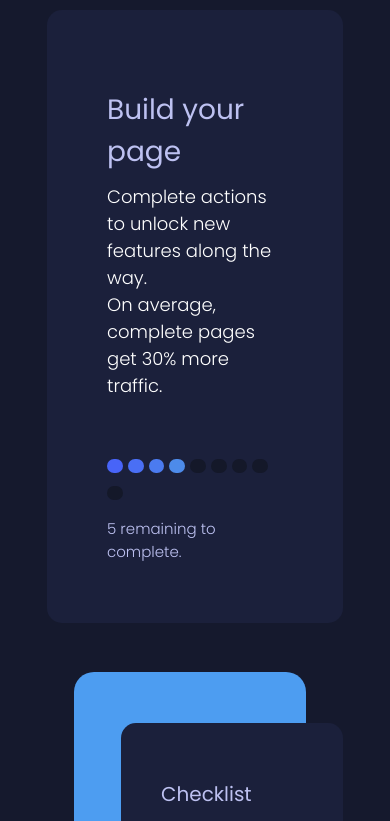
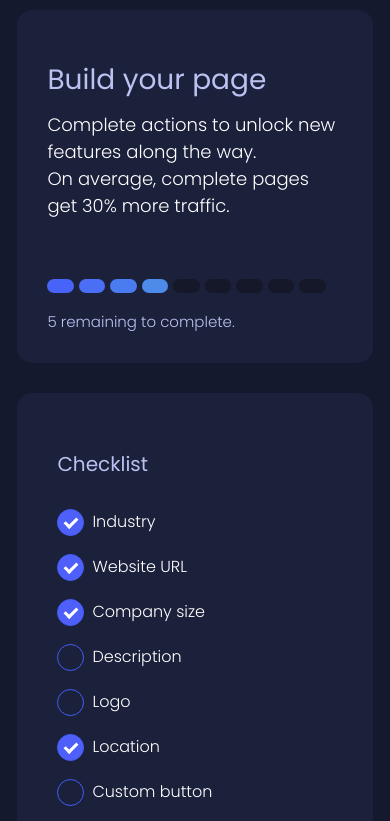
Before and after one commit to neluttu/progress-checks, a plain HTML site: page index.html in a window 390 px wide. Shown: the top 821 px of the page. Drawn offline with nearby package versions, Linux system fonts and the light colour scheme.

```diff
--- a/styles.css
+++ b/styles.css
@@ -68,17 +68,19 @@ body {
         display: block;
         width: auto;
         margin-right: 0px;
-        width: 80%;
+        width: 96%;
         margin:auto;
+        padding: 30px;
     }
 
     .container > div:last-of-type {
         display: block;
         width: auto;
-        max-width: 60%;
-        margin-left: auto;
-        margin-right: 10%;
-        margin-top:100px
+        max-width: 96%;
+        box-shadow: none;
+        margin: auto;
+        margin-top:30px;
+
     }
 }
 
```
